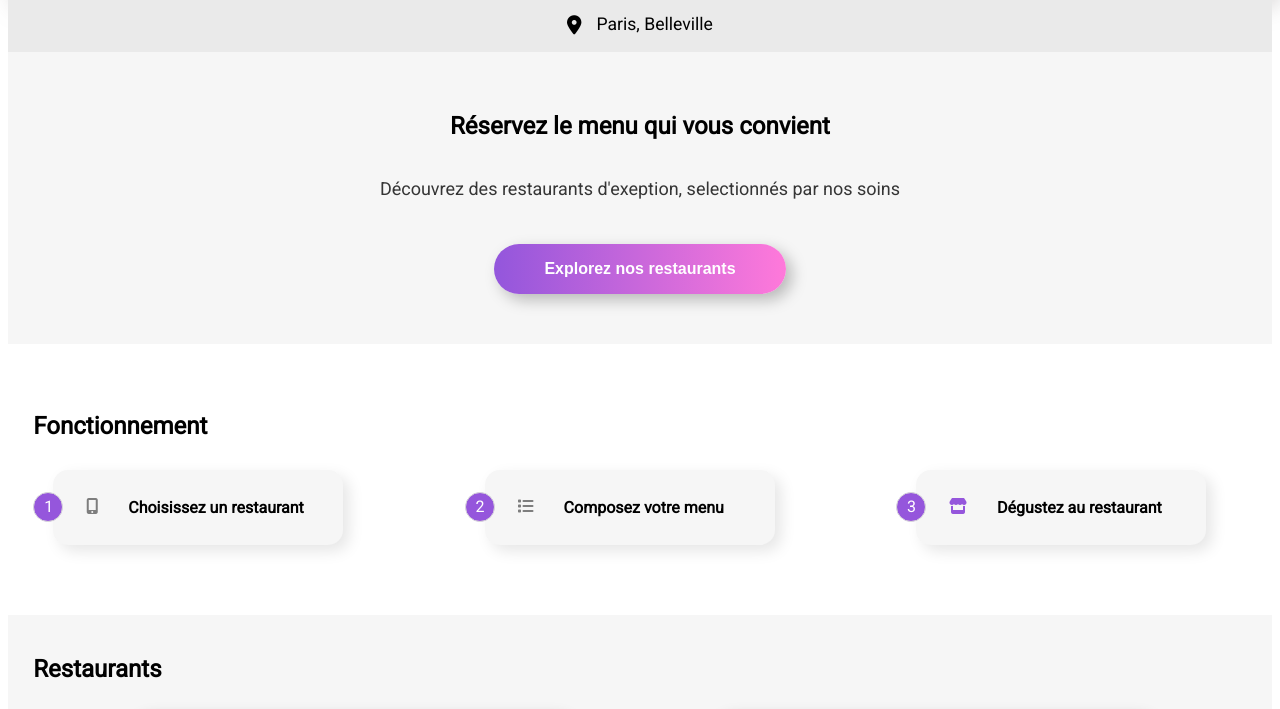
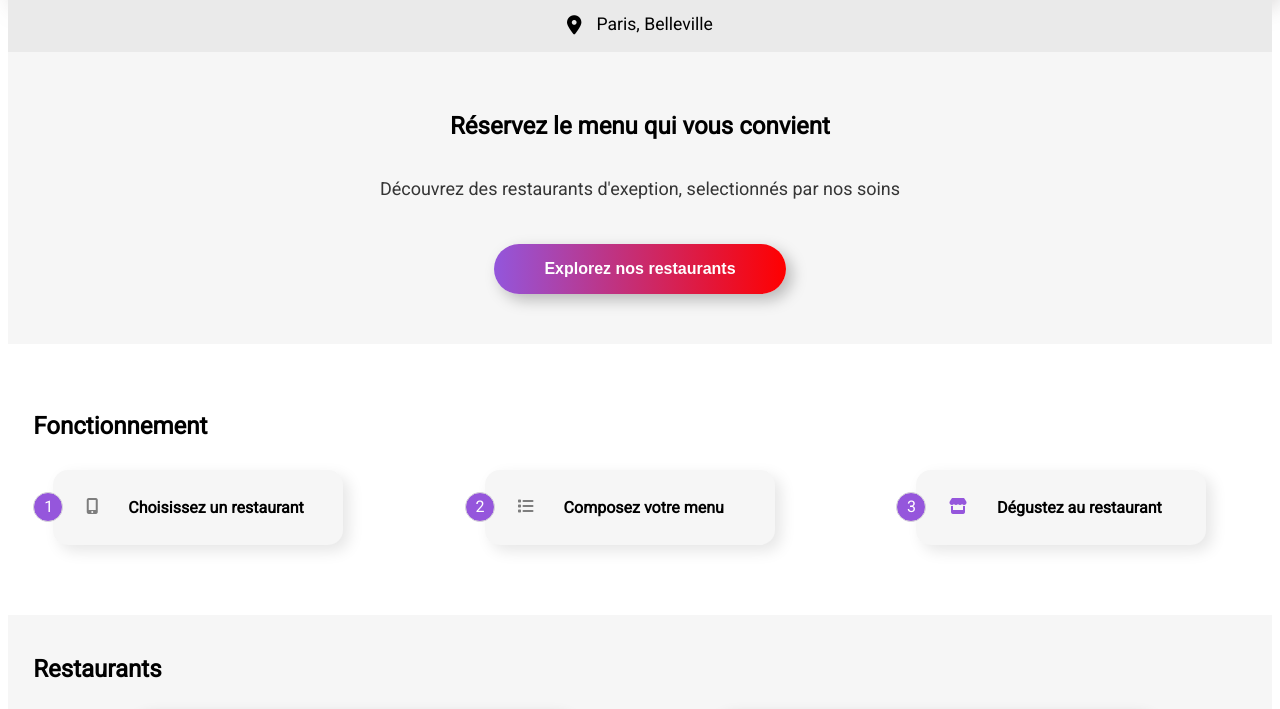
Before and after one commit to JulieBourelDrapier/ohmyfood, a website: page index.html in a window 1280 px wide. Shown: the part 80-789 px from the top of the page. Drawn offline with Linux system fonts and the light colour scheme; a web font is replaced by a local one.

Commit message:
affiliation avec sass.scss. Essai sur .btn avec du nesting (&:hover)

```diff
--- a/assets(fichierCSS,img)/style.css
+++ b/assets(fichierCSS,img)/style.css
@@ -78,8 +78,8 @@ h1 { /*pour rappel, les titres sont bold par défaut*/
 }
 
 .btn { /*SASS faire le lien entre ce type de btn et les coeurs qui ont le même dégradé*/
-    background: linear-gradient(to left, #9356DC,#FF79DA);
-    color: white;
+    /*background: linear-gradient(to left, #9356DC,#FF79DA);mis dans sass.scss*/
+    /*color: #FFF;idem*/
     font-size: 16px;
     font-weight: bold;
     border-radius: 25px;
@@ -89,13 +89,13 @@ h1 { /*pour rappel, les titres sont bold par défaut*/
     padding-right: 20px;
     box-sizing: border-box;
     box-shadow: 6px 6px 15px rgba(0, 0, 0, 0.25);
-    opacity: 1;
-    transition: opacity .3s;
+    /*opacity: 1;idem*/
+    /*transition: opacity .3s;idem*/
 }
 
 .btn:hover {
-    opacity: .5;
-    box-shadow: 6px 6px 15px rgba(0, 0, 0, 0.25);
+    /*opacity: .5;mis dans sass.scss*/
+    /*box-shadow: 6px 6px 15px rgba(0, 0, 0, 0.25); idem*/
 }
 
 .cta {
@@ -330,6 +330,7 @@ h1 { /*pour rappel, les titres sont bold par défaut*/
 }
 
 
+
 /************************************ PAGES 2 et + DU SITE *******************************************/
 /*header pages 2, 3, 4 et 5*/
 .menu1 {
@@ -440,7 +441,6 @@ h1 { /*pour rappel, les titres sont bold par défaut*/
 
 
 .checked:hover {
-
     padding: 10px 20px;
     background-color: #99E2D0;
     box-sizing: border-box;
@@ -488,8 +488,6 @@ h1 { /*pour rappel, les titres sont bold par défaut*/
 
 /* CTA = call to action btn*/
 .btn { /*SASS faire le lien entre ce type de btn et les coeurs qui ont le même dégradé*/
-    background: linear-gradient(to right, #9356DC,#FF79DA);
-    color: white;
     font-size: 16px;
     font-weight: bold;
     border-radius: 25px;
@@ -499,14 +497,8 @@ h1 { /*pour rappel, les titres sont bold par défaut*/
     padding-right: 50px;
     box-sizing: border-box;
     box-shadow: 6px 6px 15px rgba(0, 0, 0, 0.25);
-    opacity: 1;
-    transition: opacity .3s;
 }
 
-.btn:hover {
-    opacity: .5;
-    box-shadow: 6px 6px 15px rgba(0, 0, 0, 0.5);
-}
 
 .btn-cta {
     justify-content: center;
--- a/sass/sass.scss
+++ b/sass/sass.scss
@@ -7,22 +7,25 @@ $color-tertiary: #99E2D0; /* = vert d'eau*/
 /* je remarque que je peux trouver un moyen de réunir*/
 /*les éléments de couleur grise : #F6F6F6; #353535; #EAEAEA; #D2D2D2;*/
 
-.btn { /*SASS faire le lien entre ce type de btn et les coeurs qui ont le même dégradé*/
-    background: linear-gradient(to left, #9356DC,#FF79DA);
-    color: white;
-    font-size: 16px;
-    font-weight: bold;
-    border-radius: 25px;
-    border: none;
-    padding: 16px;
-    padding-left: 20px;
-    padding-right: 20px;
-    box-sizing: border-box;
-    box-shadow: 6px 6px 15px rgba(0, 0, 0, 0.25);
-    transform: scale(1);
-    transition-property: transform;
-    transition-duration: 400ms;
+
+@charset "UTF-8";
+/*les couleurs qui se répètent*/
+/*variables scss*/
+$couleur-primaire: #9356DC;
+$couleur-secondaire: #FF79DA;
+$couleur-tertiaire: #99E2D0;
+
+/*nesting*/
+
+
+.btn {
+    background: linear-gradient(to right, #9356DC,red);
+    color: #FFF;
+    opacity: 1;
+    transition: opacity .3s;
+
     &:hover {
-        transform: scale(1.15);
+        opacity: .5;
+        box-shadow: 6px 6px 15px rgba(0, 0, 0, 0.25);
     }
 }
```
Also changed, not shown: index.html (+1 -0 lines), css/sass.css, 1 other file.
